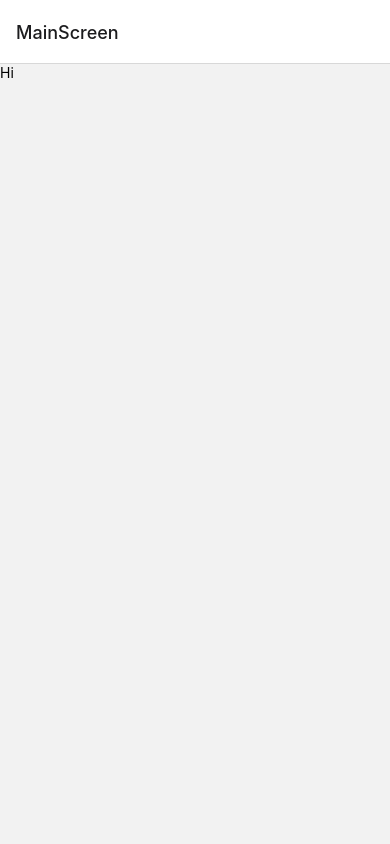
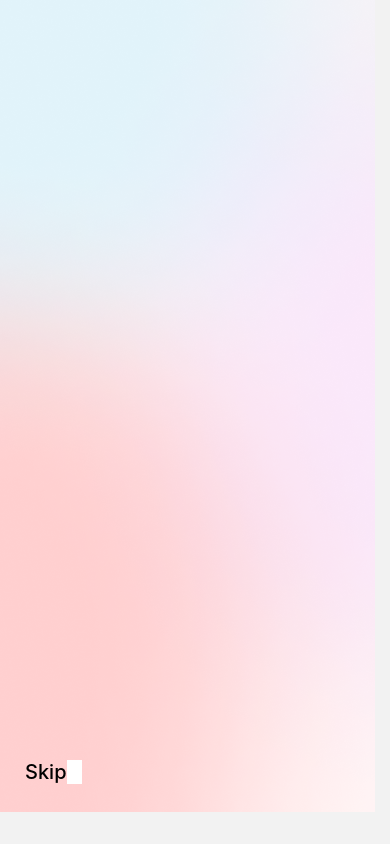
Before and after one commit to wdevon99/PocketCupid, a React Native app: screen /IntroScreen in a window 390 px wide. Before the commit this address had no page. Built offline with nearby package versions, Linux system fonts and the light colour scheme.

Commit message:
Update viewWrapper and Intro screen

```diff
--- a/src/components/layouts/ViewWrapper/ViewWrapper.component.tsx
+++ b/src/components/layouts/ViewWrapper/ViewWrapper.component.tsx
@@ -1,6 +1,12 @@
 import * as React from 'react';
 import type {PropsWithChildren} from 'react';
-import {SafeAreaView, useColorScheme, StatusBar, View} from 'react-native';
+import {
+  SafeAreaView,
+  useColorScheme,
+  StatusBar,
+  View,
+  ImageBackground,
+} from 'react-native';
 import Colors from '../../../styles/colors';
 import styles from './ViewWrapper.style';
 
@@ -10,13 +16,19 @@ const ViewWrapper: React.FC<PropsWithChildren> = ({children}) => {
     backgroundColor: isDarkMode ? Colors.BLACK : Colors.WHITE,
   };
   return (
+    <ImageBackground
+      resizeMode="cover"
+      style={[styles.childWrapper]}
+      source={require('../../../assets/blur.png')}>
       <SafeAreaView style={[styles.wrapper]}>
         <StatusBar
           barStyle={isDarkMode ? 'light-content' : 'dark-content'}
           backgroundColor={backgroundStyle.backgroundColor}
         />
+
         <View style={[styles.childWrapper]}>{children}</View>
       </SafeAreaView>
+    </ImageBackground>
   );
 };
 
--- a/src/navigation/RootNavigation.tsx
+++ b/src/navigation/RootNavigation.tsx
@@ -2,16 +2,22 @@ import * as React from 'react';
 import {NavigationContainer} from '@react-navigation/native';
 import {createNativeStackNavigator} from '@react-navigation/native-stack';
 import MainScreen from '../screens/MainScreen';
+import IntroScreen from '../screens/IntroScreen';
 const Stack = createNativeStackNavigator();
 export default function RootNavigation() {
   return (
     <NavigationContainer>
-      <Stack.Navigator initialRouteName="HomeContainer">
+      <Stack.Navigator initialRouteName="IntroScreen">
         <Stack.Screen
           name="MainScreen"
           options={{headerShown: true}}
           component={MainScreen}
         />
+        <Stack.Screen
+          name="IntroScreen"
+          options={{headerShown: false}}
+          component={IntroScreen}
+        />
       </Stack.Navigator>
     </NavigationContainer>
   );
--- /dev/null
+++ b/src/screens/IntroScreen.tsx
@@ -0,0 +1,21 @@
+import * as React from 'react';
+import {Text, View, ImageBackground} from 'react-native';
+import ViewWrapper from '../components/layouts/ViewWrapper/ViewWrapper.component';
+
+const IntroScreen = () => {
+  return (
+    <ViewWrapper>
+
+      <View style={{position:'absolute' , bottom: 60 , paddingHorizontal: 25}}>
+        <View style={{flex:1 , flexDirection:'row', justifyContent:''}}>
+            <Text style={{fontSize: 20, fontWeight: 500}}>Skip</Text>
+            <View style={{width: 15, backgroundColor:'white'}}>
+
+            </View>
+        </View>
+      </View>
+    </ViewWrapper>
+  );
+};
+
+export default IntroScreen;
```
Also changed, not shown: src/assets/blur.png (added), src/assets/forward-arrow.png (added). Lines whose indentation alone changed are shown as unchanged.
